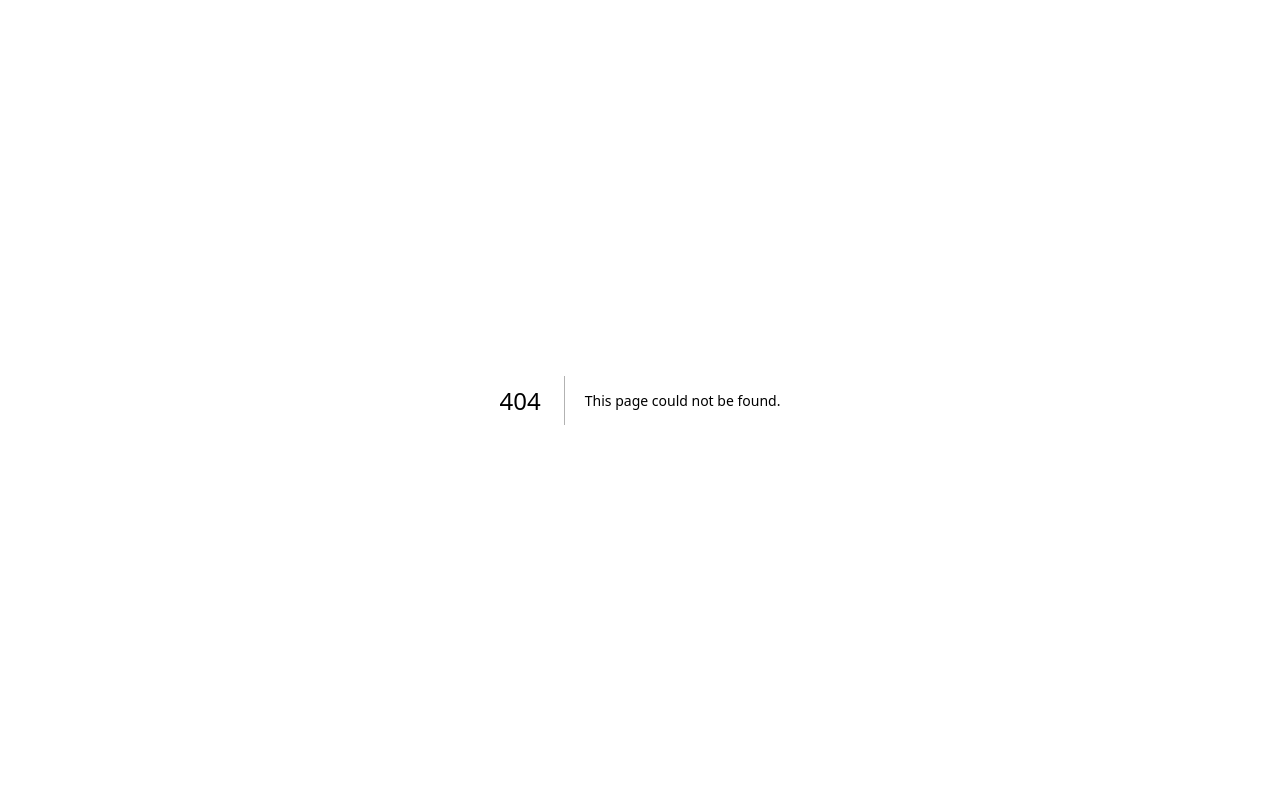
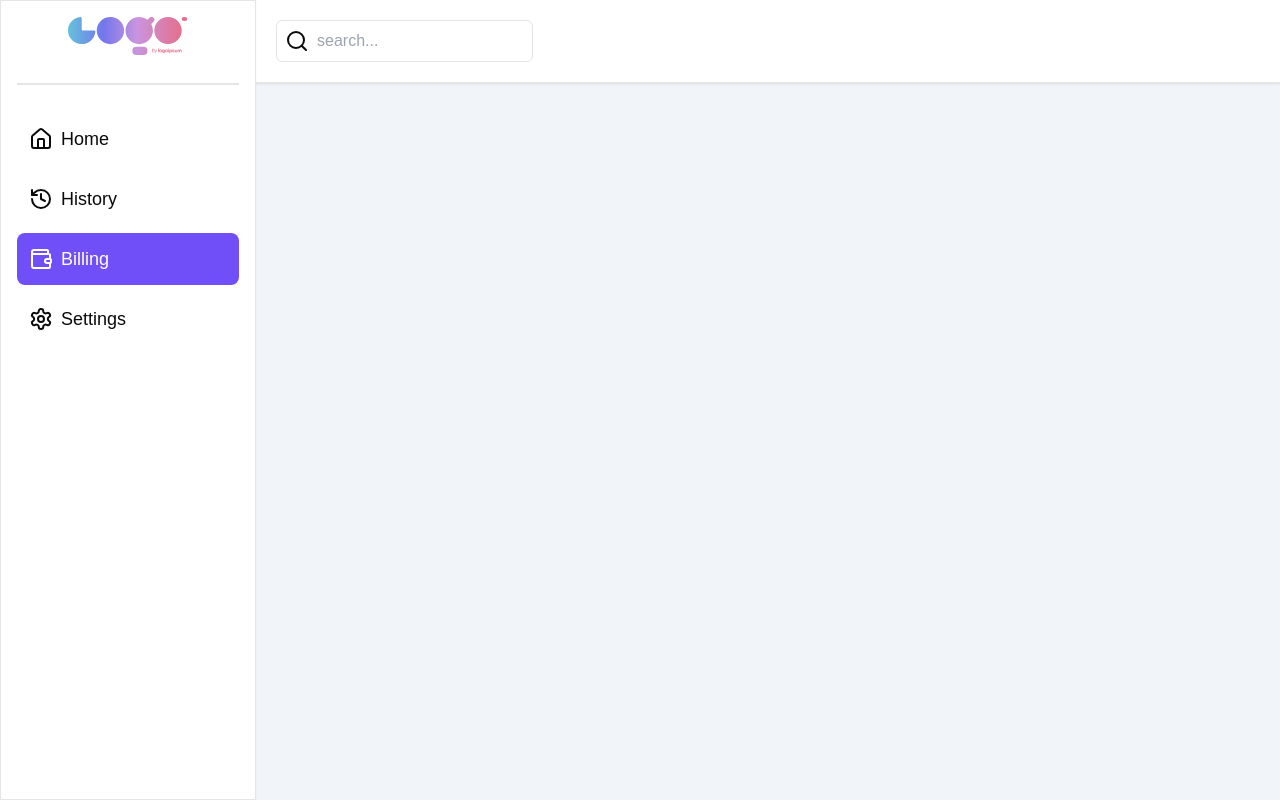
Before and after one commit to ashish-2106/AI-Content-Generator, a Next.js app: page /dashboard/billing in a window 1280 px wide. Before the commit this address had no page. Built offline with nearby package versions, Linux system fonts and the light colour scheme.

Commit message:
Activate  Settings (Userprofile)

```diff
--- a/app/dashboard/_components/SideNav.tsx
+++ b/app/dashboard/_components/SideNav.tsx
@@ -2,6 +2,8 @@
 import { History, HistoryIcon, Home, Settings, Wallet } from 'lucide-react'
 import { usePathname } from 'next/navigation'
 import React, { useEffect } from 'react'
+import Link from 'next/link';
+import { link } from 'node:fs';
 
 function SideNav() {
     const MenuList = [
@@ -42,7 +44,8 @@ function SideNav() {
             <div className='mt-3'>
                 {
                     MenuList.map((menu, index) => (
-                        <div  key={menu.path}
+                        <Link key={menu.path} href={menu.path}>
+                        <div
                             className={`flex gap-2 mb-2 p-3 hover:bg-primary hover:text-white rounded-lg cursor-pointer
                                 items-center
                                 ${path === menu.path ? 'bg-primary text-white' : ''}`}
@@ -50,6 +53,7 @@ function SideNav() {
                             <menu.icon className='h-7 w-6' />
                             <h2 className='text-lg'>{menu.name}</h2>
                         </div>
+                        </Link>
                     ))
 
                 }
--- /dev/null
+++ b/app/dashboard/billing/page.tsx
@@ -0,0 +1,11 @@
+import React from 'react'
+
+function page() {
+  return (
+    <div>
+
+    </div>
+  )
+}
+
+export default page
--- /dev/null
+++ b/app/dashboard/history/page.tsx
@@ -0,0 +1,11 @@
+import React from 'react'
+
+function page() {
+  return (
+    <div>
+
+    </div>
+  )
+}
+
+export default page
--- a/app/dashboard/settings/page.tsx
+++ b/app/dashboard/settings/page.tsx
@@ -5,8 +5,8 @@ function Settings() {
 
   return (
 
-    <div>
-      <UserProfile routing="path" path="/dashboard/settings" />
+    <div className='flex items-center justify-center h-full'>
+      <UserProfile />
     </div>
   );
 }
```
